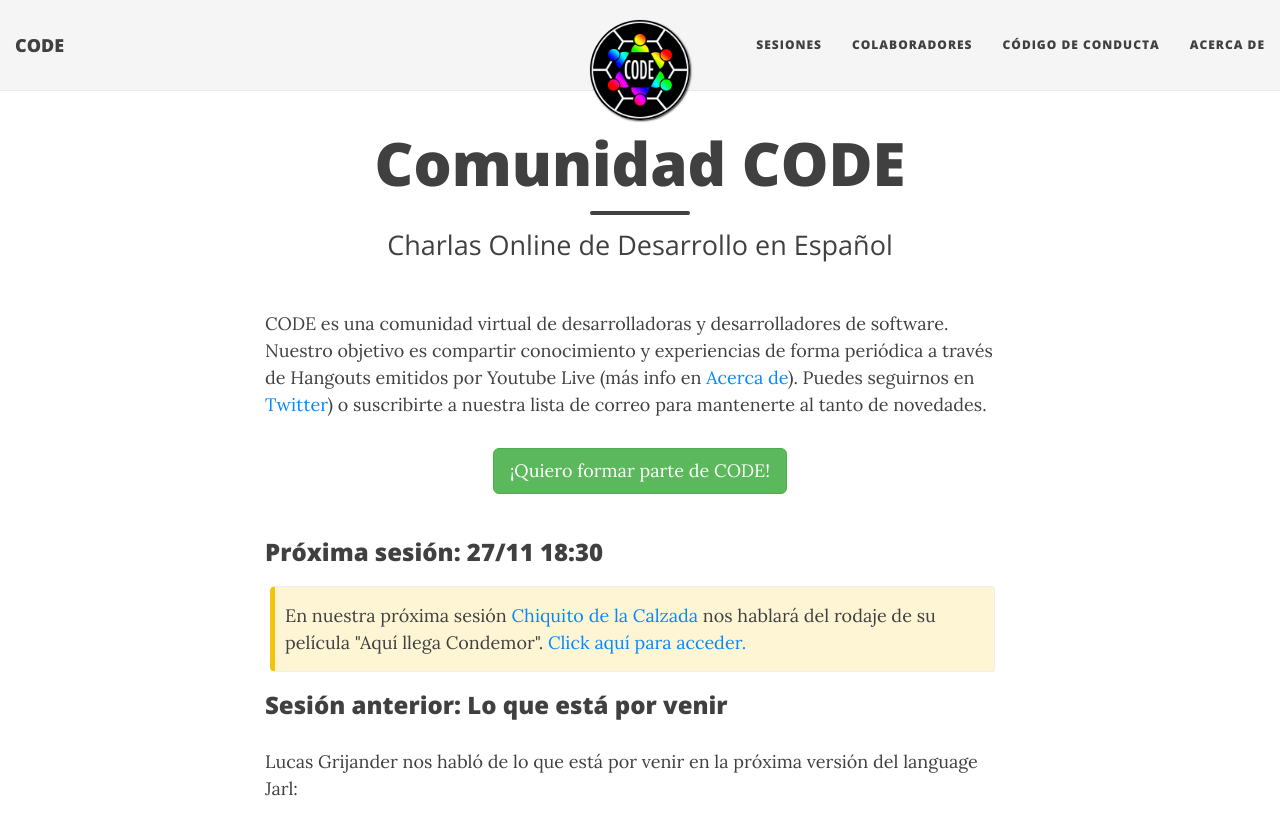
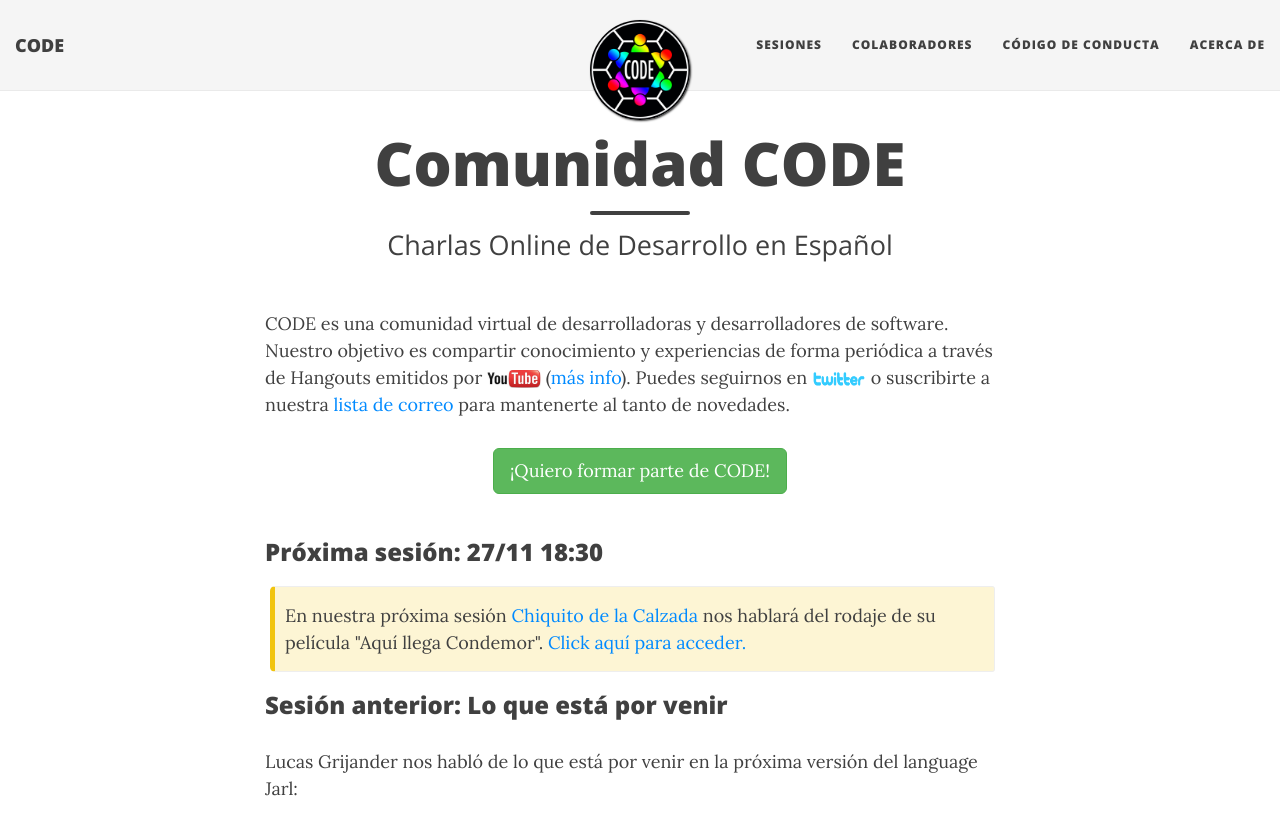
Before and after one commit to comunidadcode/comunidadcode.github.io, a Jekyll site: the page built from index.html, in a window 1280 px wide and 1400 px high, cut to the strip 0-828 px from the top of the window. Built offline with Jekyll 4.4.1, drawn with Linux system fonts in a browser that asks for light colours; nearby versions of some CDN libraries.

Commit message:
Añadidos logos de youtube y twitter en la descripción (en lugar de texto).

```diff
--- a/css/main.css
+++ b/css/main.css
@@ -780,3 +780,8 @@ iframe.youtube {
 div > ul > li > p {
   margin: 20px 0;
 }
+
+.text-image {
+  height: 1em;
+  width: 3em;
+}
--- a/index.html
+++ b/index.html
@@ -6,7 +6,7 @@ use-site-title: true
 ---
 
 <p>
-CODE es una comunidad virtual de desarrolladoras y desarrolladores de software. Nuestro objetivo es compartir conocimiento y experiencias de forma periódica a través de Hangouts emitidos por Youtube Live (más info en <a href="/acercade">Acerca de</a>). Puedes seguirnos en <a href="https://twitter.com/comunidadcode">Twitter</a>) o suscribirte a nuestra lista de correo para mantenerte al tanto de novedades.
+CODE es una comunidad virtual de desarrolladoras y desarrolladores de software. Nuestro objetivo es compartir conocimiento y experiencias de forma periódica a través de Hangouts emitidos por <a href="https://www.youtube.com/channel/UCDJARuPiO4QX2o-rpEEGOXA" target="_blank"><img class="text-image" src="./img/youtubelogo.jpg" alt="youtube"></a> (<a href="/acercade">más info</a>). Puedes seguirnos en <a href="https://twitter.com/comunidadcode" target="_blank"><img class="text-image" src="./img/twitterlogo.png"></a> o suscribirte a nuestra <a href="http://eepurl.com/c8CpuH" target="_blank">lista de correo</a> para mantenerte al tanto de novedades.
 </p>
 
 <div align="center" class="get-started-wrap">
```
Also changed, not shown: img/twitterlogo.png (added), img/youtubelogo.jpg (added).
